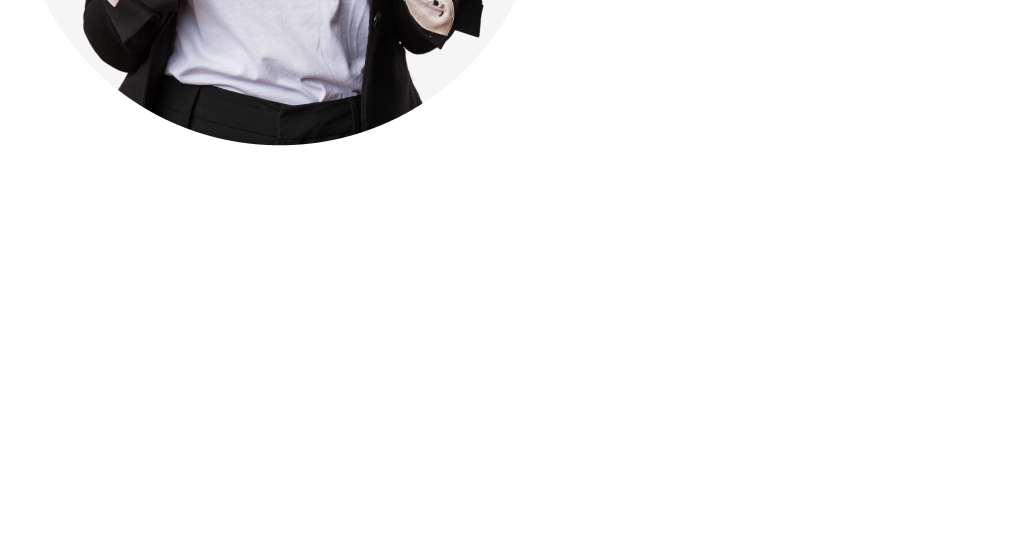
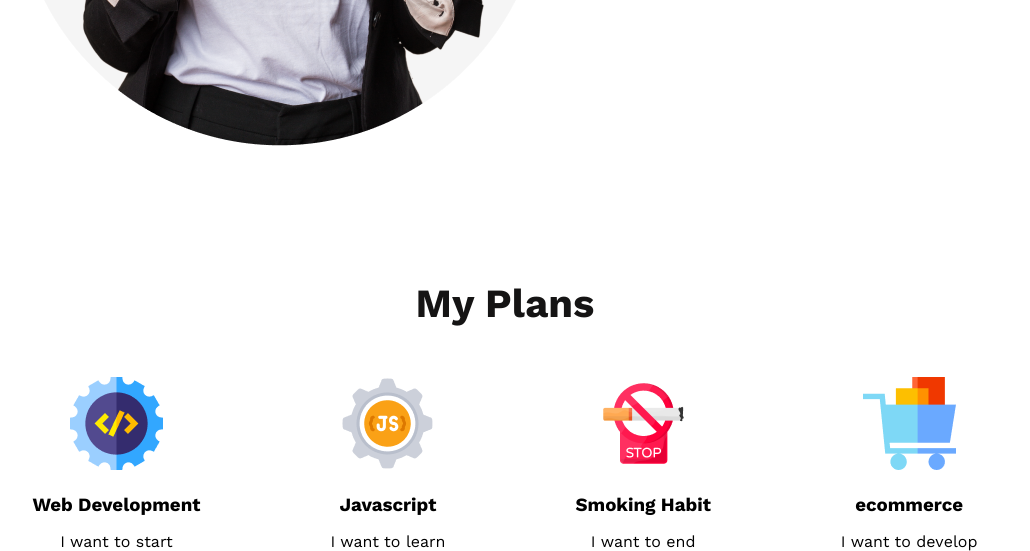
Before and after one commit to omorfarukmahfuj/new-year-new-mission, a plain HTML site: page index.html in a window 1280 px wide. Shown: the part 1508-2059 px from the top of the page, without its empty margins (135-1165 px from the left). Before the commit the page ends 1788 px from the top, so only its background shows below. Drawn offline with nearby package versions, Linux system fonts and the light colour scheme.

Commit message:
added plans section

```diff
--- a/index.html
+++ b/index.html
@@ -37,7 +37,8 @@
 
     <!-- Main Start -->
     <main>
-        <div class="failures-section">
+        <!-- Failures Section -->
+        <section class="failures-section">
             <div class="section-img">
                 <img src="images/person.png" alt="">
             </div>
@@ -65,7 +66,34 @@
                             height="18"></iconify-icon> Reducing stress and finding happiness.</li>
                 </ul>
             </div>
-        </div>
+        </section>
+
+        <!-- Plans Section -->
+        <section class="plans-section">
+            <h2 class="section-title">My Plans</h2>
+            <div class="plans-container">
+                <div class="plans">
+                    <img src="images/icons/web.png" alt="">
+                    <h3>Web Development</h3>
+                    <p>I want to start</p>
+                </div>
+                <div class="plans">
+                    <img src="images/icons/js.png" alt="">
+                    <h3>Javascript</h3>
+                    <p>I want to learn</p>
+                </div>
+                <div class="plans">
+                    <img src="images/icons/smoke.png" alt="">
+                    <h3>Smoking Habit</h3>
+                    <p>I want to end</p>
+                </div>
+                <div class="plans">
+                    <img src="images/icons/ecom.png" alt="">
+                    <h3>ecommerce</h3>
+                    <p>I want to develop</p>
+                </div>
+            </div>
+        </section>
     </main>
 
     <!-- Footer Start -->
--- a/styles/style.css
+++ b/styles/style.css
@@ -80,3 +80,25 @@ header {
     margin-top: 8px;
     color: #444343;
 }
+
+/* Plans Styles */
+.plans-section h2 {
+    text-align: center;
+    margin-bottom: 50px;
+}
+
+.plans-container {
+    display: flex;
+    gap: 130px;
+    justify-content: center;
+}
+
+.plans {
+    display: flex;
+    flex-direction: column;
+    align-items: center;
+}
+
+.plans h3 {
+    margin: 24px auto 16px;
+}
```
